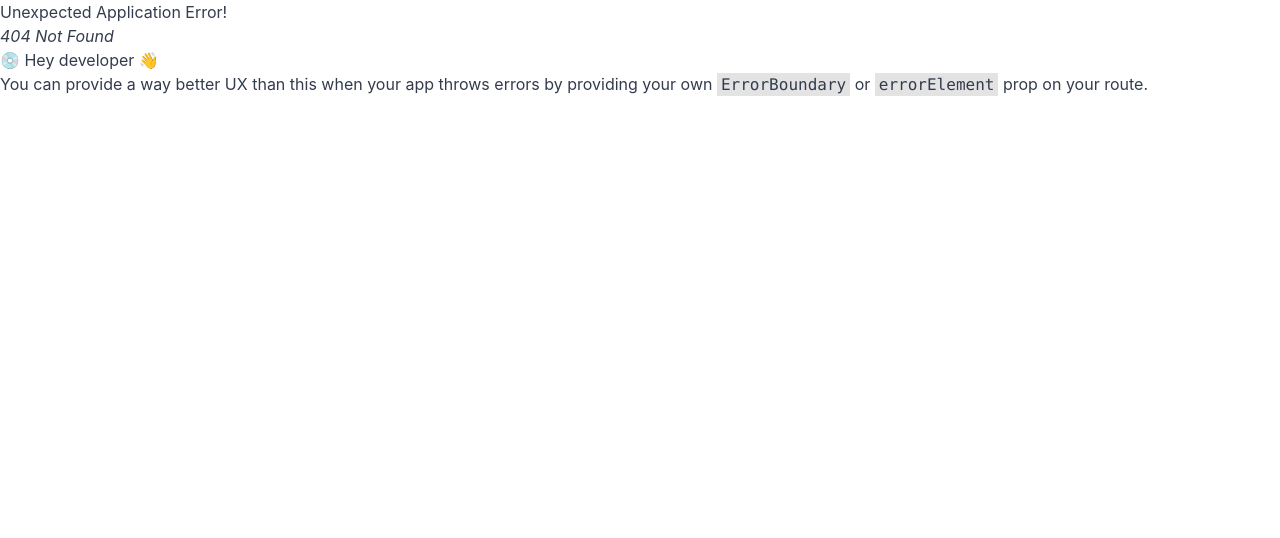
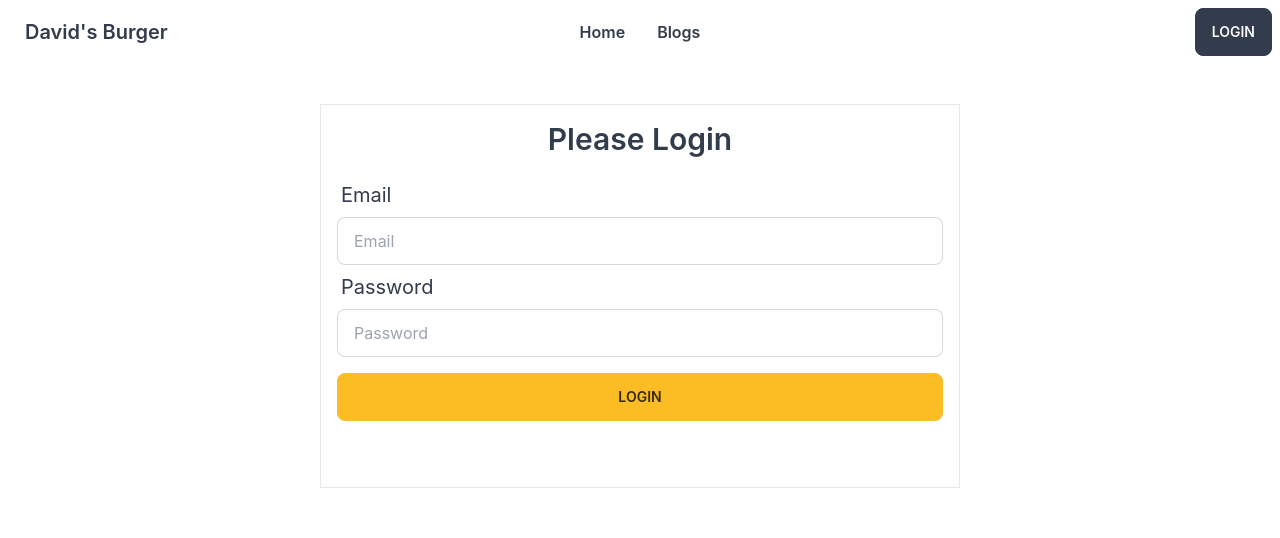
Before and after one commit to saqib0404/davids-burger-client, a React (Create React App) app: page /login in a window 1280 px wide. Before the commit this address had no page. Shown: the top 538 px of the page. Built offline with nearby package versions, Linux system fonts and the light colour scheme.

Commit message:
login page designed

```diff
--- /dev/null
+++ b/src/Pages/Login/Login.js
@@ -0,0 +1,26 @@
+import React from 'react';
+
+const Login = () => {
+    return (
+        <div>
+            <form className='w-10/12 md:w-6/12 mx-auto md:h-96 border p-4 mt-10 mb-16'>
+                <h2 className='text-3xl font-semibold text-center mb-4'>Please Login</h2>
+                <div className="form-control w-full">
+                    <label className="label">
+                        <span className="label-text text-xl">Email</span>
+                    </label>
+                    <input name='email' type="email" placeholder="Email" className="input input-bordered w-full" />
+
+                    <label className="label">
+                        <span className="label-text text-xl">Password</span>
+                    </label>
+                    <input name='password' type="password" placeholder="Password" className="input input-bordered w-full" />
+
+                    <button className='btn btn-warning mt-4'>Login</button>
+                </div>
+            </form>
+        </div>
+    );
+};
+
+export default Login;
--- a/src/Pages/Shared/Header/Header.js
+++ b/src/Pages/Shared/Header/Header.js
@@ -26,7 +26,7 @@ const Header = () => {
                 </ul>
             </div>
             <div className="navbar-end">
-                <a className="btn">Get started</a>
+               <Link to='/login' className='btn'>Login</Link>
             </div>
         </nav>
     );
--- a/src/Routes/Routes.js
+++ b/src/Routes/Routes.js
@@ -2,6 +2,7 @@ import { createBrowserRouter } from "react-router-dom"
 import Main from "../layout/Main"
 import Blogs from "../Pages/Blogs/Blogs"
 import Home from "../Pages/Home/Home/Home"
+import Login from "../Pages/Login/Login"
 
 export const router = createBrowserRouter([
     {
@@ -15,6 +16,10 @@ export const router = createBrowserRouter([
             {
                 path: '/blogs',
                 element: <Blogs></Blogs>
+            },
+            {
+                path: '/login',
+                element: <Login></Login>
             }
         ]
     }
```
